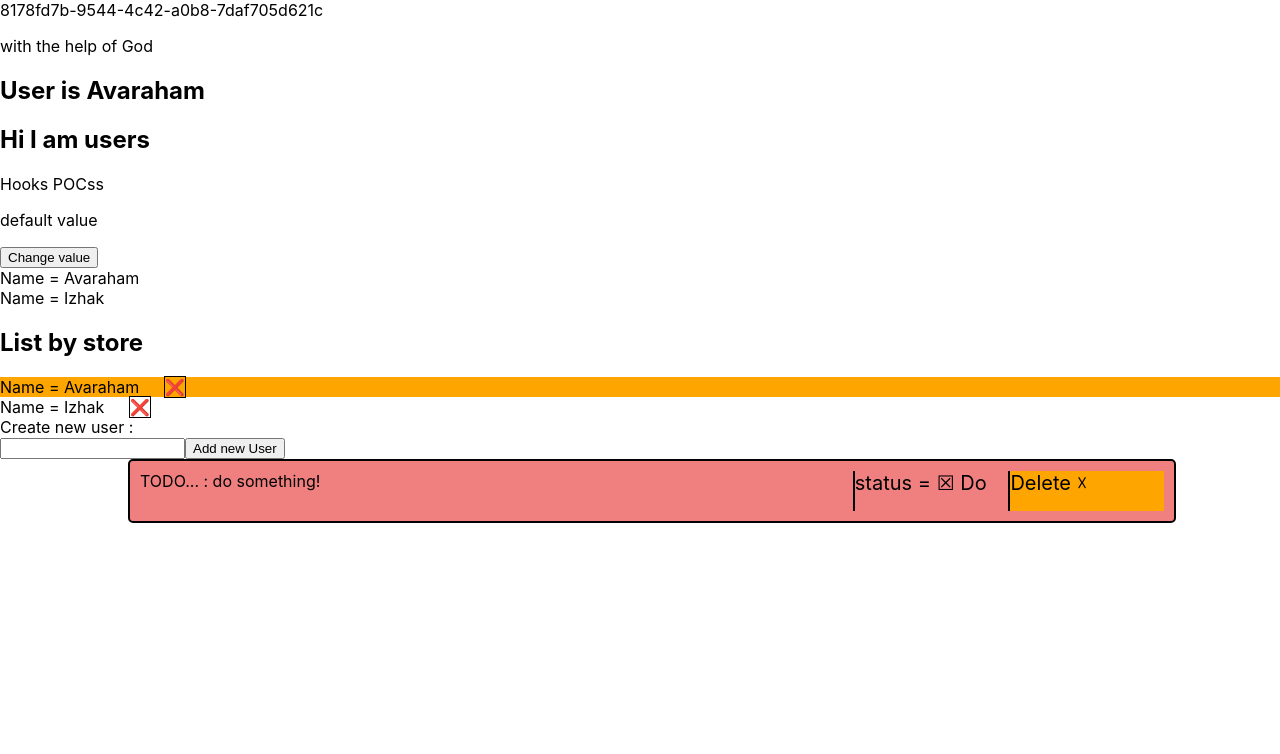
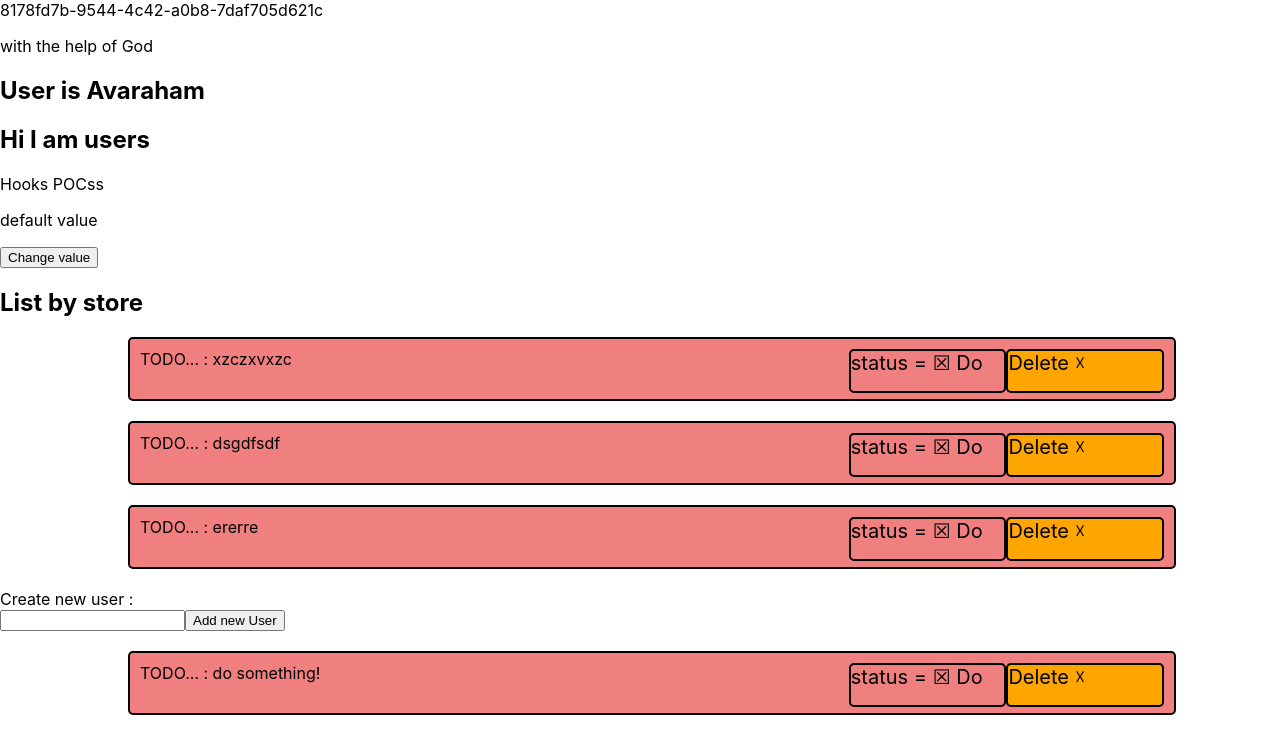
Before and after one commit to lingar-poc/react-todos-frontend, a React (Create React App) app: page / in a window 1280 px wide. Shown: the top 754 px of the page. Built offline with nearby package versions, Linux system fonts and the light colour scheme.

Commit message:
Showing todos

```diff
--- a/src/App.css
+++ b/src/App.css
@@ -50,7 +50,7 @@
   height: 40px;
   border: solid 2px black ;
   border-radius: 5px ;
-  margin-left: 10%;
+  margin: 20px 10%;
 }
 
 .done{
@@ -73,6 +73,8 @@
   float: right;
   width: 15%;
   cursor: pointer;
+  border: solid 2px black ;
+  border-radius: 5px ;
 
 }
 .mark .icon{
--- a/src/App.js
+++ b/src/App.js
@@ -4,11 +4,17 @@ import React, {useReducer} from 'react';
 import {Todo} from "./features/todo/Todo";
 
 import './App.css';
-import {Users} from './features/users/Users';
+import {Todos} from './features/todos/Todos';
 import {Dashboard} from "./features/common/Dashboard";
 import {DataAction, handleData} from "./features/common/services/dataServices";
+const mocks = [
+    {    description: "xzczxvxzc",action: null},
+    {    description: "dsgdfsdf",action: null},
+    {    description: "ererre",action: null}
 
 
+
+]
 function App() {
     //initializing data:
     let users = [];
@@ -28,7 +34,16 @@ function App() {
         selectedUser: users[0].id
 
     }
+
+    const initialTodos = {
+        todos: mocks,
+        selectedUser: users[0].id
+
+    }
+
     const [userStore, dispatchUserAction] = useReducer(handleUser, initialUsers);
+    const [todosStore, dispatchTodoAction] = useReducer(handleUser, initialTodos);
+
 
 //const found = array1.find(element => element > 10);
     return (
@@ -37,7 +52,7 @@ function App() {
             <p>with the help of God</p>
             <Dashboard user={userStore.users.find(user => user.id === userStore.selectedUser)}/>
 
-            <Users data={users} store={userStore} userAction={dispatchUserAction}/>
+            <Todos data={users} todosStore={todosStore} todosAction={dispatchUserAction}/>
             <Todo description = "do something!"/>
 
         </div>
@@ -84,7 +99,7 @@ function handleUser(usersStore, action) {
 
             return {
                 ...usersStore,
-                // users: usersStore.users.push({name: action.name,  id: uuidv4(), generalResources: [{todos: null}]})
+                // todos: usersStore.todos.push({name: action.name,  id: uuidv4(), generalResources: [{todos: null}]})
             }
         }
         case 'REMOVE': {
@@ -98,15 +113,15 @@ function handleUser(usersStore, action) {
             let newArr = [];
             if (itemToRemove > -1) {
                 // usersStore.selectedUse = "5a8eb49b-d36b-457d-9b18-b757bbd99053";
-                // usersStore.users = usersStore.users.splice(itemToRemove, 1 );
+                // usersStore.todos = usersStore.todos.splice(itemToRemove, 1 );
                 usersStore.users.splice(itemToRemove, 1);
 
 
-                console.log("users ? ", usersStore.users, usersStore.users.find(user => user.id === usersStore.users[1].id));
+                console.log("todos ? ", usersStore.users, usersStore.users.find(user => user.id === usersStore.users[1].id));
                 console.log(usersStore.users);
                 itemToRemove === 0 ? usersStore.selectedUser = usersStore.users[1].id : usersStore.selectedUser = usersStore.users[0].id;
-                // newArr = usersStore.users.splice(itemToRemove, 1 );
-                // usersStore.users = usersStore.users.splice(itemToRemove, 1 );
+                // newArr = usersStore.todos.splice(itemToRemove, 1 );
+                // usersStore.todos = usersStore.todos.splice(itemToRemove, 1 );
 
             }
 
--- a/src/features/common/services/dataServices.js
+++ b/src/features/common/services/dataServices.js
@@ -37,7 +37,7 @@ export function handleData(dataAction) {
             console.log("index ? " + itemToRemove, action.id)
 
             if (itemToRemove>-1){
-                // itemToRemove === 0 ?  data.selectedUser = data.users[1].id: data.selectedUser = data.users[0].id;
+                // itemToRemove === 0 ?  data.selectedUser = data.todos[1].id: data.selectedUser = data.todos[0].id;
                 console.log("index ? " + itemToRemove)
                 data.splice(itemToRemove, 1 );
                 console.log("localstorage after remove", data);
@@ -46,7 +46,7 @@ export function handleData(dataAction) {
 
             }
             // data.push(action.item);
-            // localStorage.setItem('users', JSON.stringify(data));
+            // localStorage.setItem('todos', JSON.stringify(data));
 
         }
     }
--- a/src/features/todo/Todo.jsx
+++ b/src/features/todo/Todo.jsx
@@ -5,31 +5,22 @@ import React, {useState} from 'react';
  * - convert to todos
  * - Make style simple radius border, with some padding.
  * - Make circle symbol which changed.
- * @param props
+ * @param props -id
  * @returns {*}
  * @constructor
  */
 export function Todo(props) {
     const [mark, tick] = useState(false);
-
-
     return (
         <div className={"todo " + (mark ? " done" : "not-done")}>
-            <div className="description">{mark? "DONE!" : "TODO..."} : {props.description}</div>
-            <div className="mark delete"  onClick={() => alert("TODO - delete action")}>
-                <span className="icon">Delete  &#9747;
-
+            <div className="description">{mark ? "DONE!" : "TODO..."} : {props.description}</div>
+            <div className="mark delete" onClick={() => alert("TODO - delete action")}>
+                <span className="icon">Delete  &#9747;</span>
+            </div>
+            <div className="mark" onClick={() => tick(!mark)}>
+                <span className="icon"> {mark ? <span>status = &#9745; Undo</span> : <span>status =  &#9746; Do </span>}
                 </span>
-
             </div>
-            <div className="mark"  onClick={() => tick(!mark)}>
-                <span className="icon"> {mark ? <span>status = &#9745; Undo</span>:<span>status =  &#9746; Do </span>}
-
-                </span>
-
-            </div>
-
-
         </div>
     );
 }
--- a/src/features/users/Users.jsx
+++ b/src/features/todos/Todos.jsx
@@ -1,4 +1,5 @@
 import React, {useState} from 'react';
+import {Todo} from "../todo/Todo";
 import PropTypes from 'prop-types';
 
 /**
@@ -10,36 +11,43 @@ import PropTypes from 'prop-types';
  * @returns {*}
  * @constructor
  */
-export function Users(props) {
+export function Todos(props) {
     const [newUserName, setUserName] = useState("");
     const addUser = () => {
 
     }
     const [val, setVal] = useState('default value');
-    const list = props.data.map((item, idx) => {
-        return <div key={idx}>Name = {item.name}</div>
-    });
 
-    const list2 = props.store.users.map((item, idx) => {
+
+    // const list2 = props.store.users.map((item, idx) => {
+    //     return (
+    //         <div key={idx}
+    //              onClick={() => {
+    //                  props.userAction({
+    //                      type: 'select',
+    //                      id: item.id
+    //                  })
+    //              }}
+    //         >
+    //             Name = {item.name} <span className="remove" onClick={
+    //             (event) => {
+    //                 event.stopPropagation();
+    //                 props.userAction({
+    //                     type: 'REMOVE',
+    //                     id: item.id
+    //                 })
+    //             }
+    //         }>&#10060;</span></div>
+    //     )
+    // })
+
+    const list3 = props.todosStore.todos.map((item, idx) => {
         return (
-            <div key={idx}
-                 className={props.store.selectedUser === item.id ? 'selectedUser' : ''}
-                 onClick={() => {
-                     props.userAction({
-                         type: 'select',
-                         id: item.id
-                     })
-                 }}
-            >
-                Name = {item.name} <span className="remove" onClick={
-                (event) => {
-                    event.stopPropagation();
-                    props.userAction({
-                        type: 'REMOVE',
-                        id: item.id
-                    })
-                }
-            }>&#10060;</span></div>
+            <div key={idx}>
+            <Todo description = {item.description} action = {props.todosAction}/>
+            </div>
+
+
         )
     })
     return (
@@ -48,9 +56,8 @@ export function Users(props) {
             <p>Hooks POCss</p>
             <p>{val}</p>
             <button onClick={() => setVal('changed values')}>Change value</button>
-            {list}
             <h2>List by store </h2>
-            {list2}
+            {list3}
 
             <div>Create new user :</div>
             <input value={newUserName} onChange={(event) => setUserName(event.target.value)}/>
```
